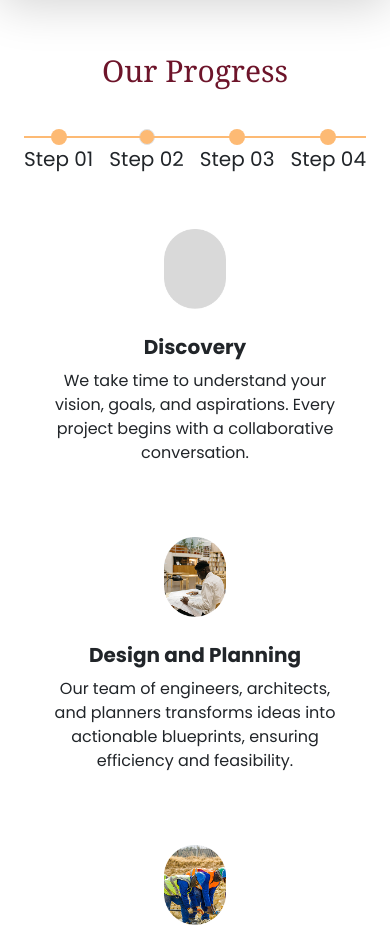
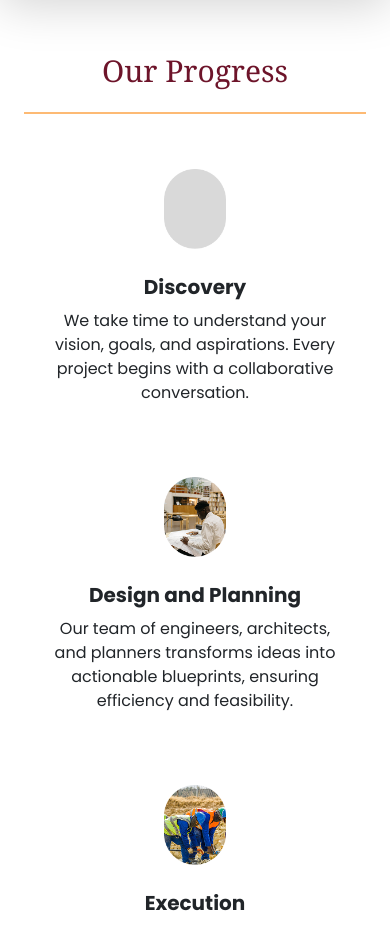
Before and after one commit to Umorenism/Buffalo-project, a React (Vite) app: page / in a window 390 px wide. Shown: the part 6300-7229 px from the top of the page. Built offline with nearby package versions, Linux system fonts and the light colour scheme.

Commit message:
mobile about updated

```diff
--- a/src/pages/Progress.jsx
+++ b/src/pages/Progress.jsx
@@ -29,8 +29,8 @@ const Progress = () => {
             animate={{ opacity: 1 }}
             transition={{ delay: 0.2, duration: 1 }}
           >
-            <div className="bg-orange-300 mt-3 text-white rounded-full w-4 h-4 flex items-center justify-center" />
-            <span className=" text-xl">Step 01</span>
+            <div className="bg-orange-300 md:flex hidden mt-3 text-white rounded-full w-4 h-4  items-center justify-center" />
+            <span className=" text-xl hidden md:flex">Step 01</span>
           </motion.div>
 
           {/* Step 2 */}
@@ -40,8 +40,8 @@ const Progress = () => {
             animate={{ opacity: 1 }}
             transition={{ delay: 0.4, duration: 1 }}
           >
-            <div className="bg-orange-300 border border-orange-500 mt-3 text-white rounded-full w-4 h-4 flex items-center justify-center" />
-            <span className=" text-xl">Step 02</span>
+            <div className="bg-orange-300 md:flex border border-orange-500 mt-3 text-white rounded-full w-4 h-4 hidden items-center justify-center" />
+            <span className="hidden md:flex text-xl">Step 02</span>
           </motion.div>
 
           {/* Step 3 */}
@@ -51,8 +51,8 @@ const Progress = () => {
             animate={{ opacity: 1 }}
             transition={{ delay: 0.6, duration: 1 }}
           >
-            <div className="bg-orange-300 mt-3 text-gray-500 rounded-full w-4 h-4 flex items-center justify-center" />
-            <span className=" text-xl">Step 03</span>
+            <div className="bg-orange-300 md:flex mt-3 text-gray-500 rounded-full w-4 h-4 hidden items-center justify-center" />
+            <span className="hidden md:flex text-xl">Step 03</span>
           </motion.div>
 
           {/* Step 4 */}
@@ -62,8 +62,8 @@ const Progress = () => {
             animate={{ opacity: 1 }}
             transition={{ delay: 0.8, duration: 1 }}
           >
-            <div className="bg-orange-300 mt-3 text-white rounded-full w-4 h-4 flex items-center justify-center" />
-            <span className=" text-xl">Step 04</span>
+            <div className="bg-orange-300 md:flex mt-3 text-white rounded-full w-4 h-4 hidden items-center justify-center" />
+            <span className="hidden md:flex text-xl">Step 04</span>
           </motion.div>
         </div>
       </div>
```
